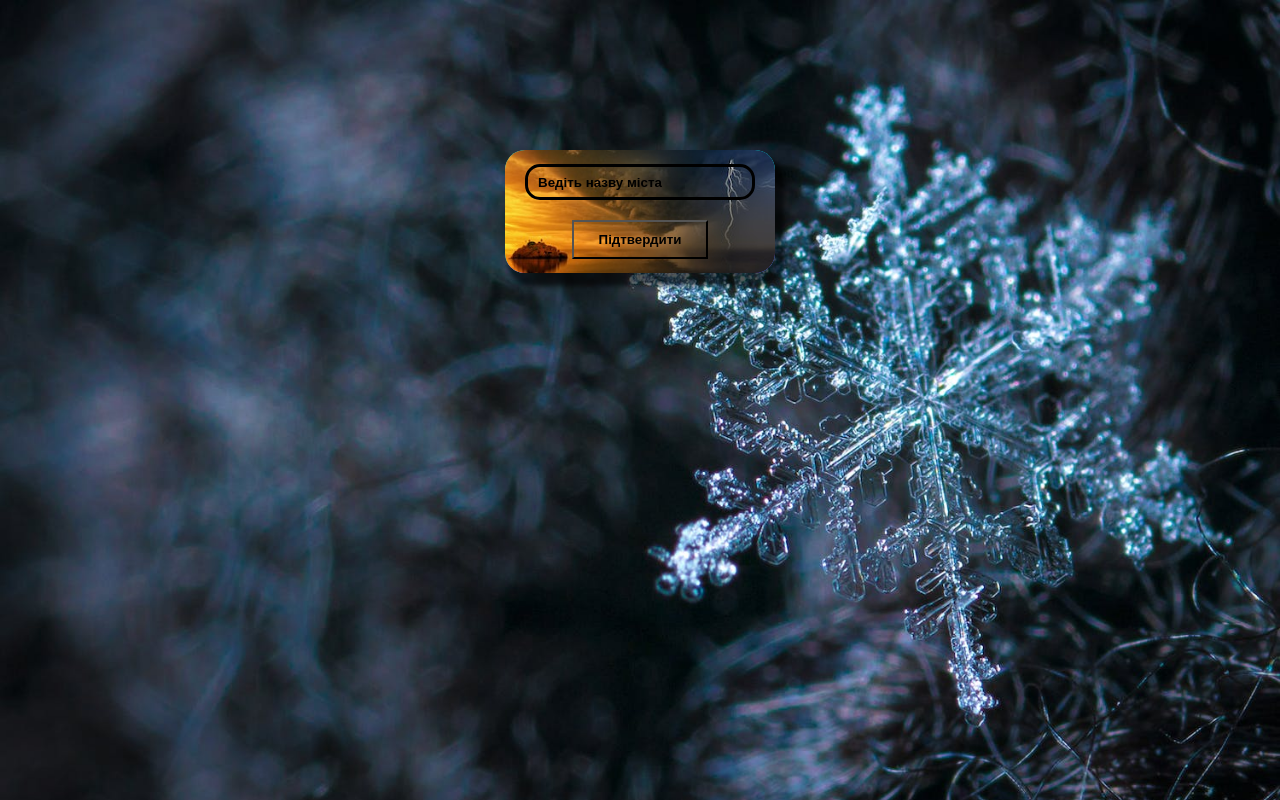
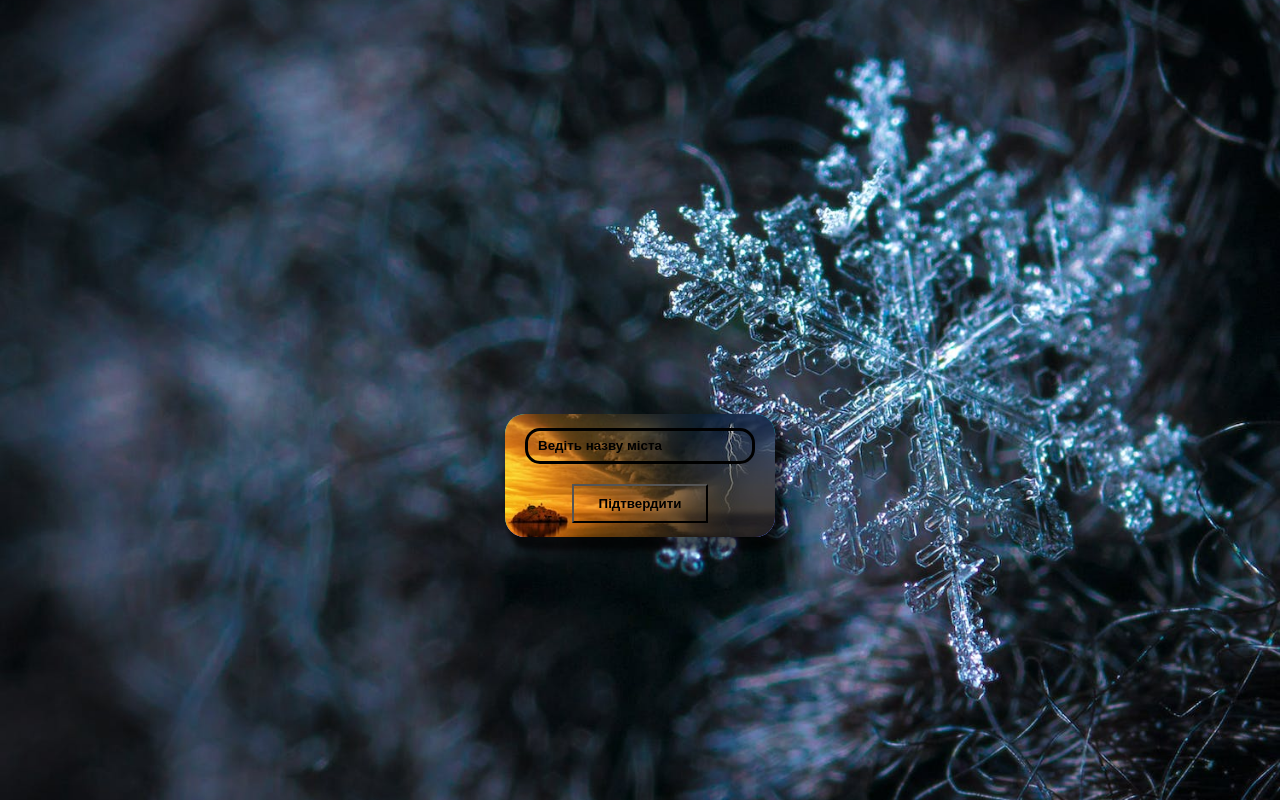
Before and after one commit to Vitalik-13/w-ather-widget, a plain HTML site: page index.html in a window 1280 px wide. Drawn offline with Linux system fonts and the light colour scheme; no server answers.

Commit message:
add background in body

```diff
--- a/style.css
+++ b/style.css
@@ -11,6 +11,8 @@ body {
   background-image: url(images/pexels-egor-kamelev-813872.jpg);
   background-repeat: no-repeat;
   background-size: cover;
+  background-position: center;
+  height: 100vh;
 }
 .container {
   position: relative;
```
